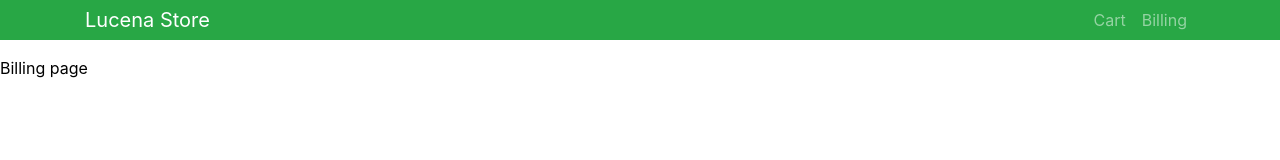
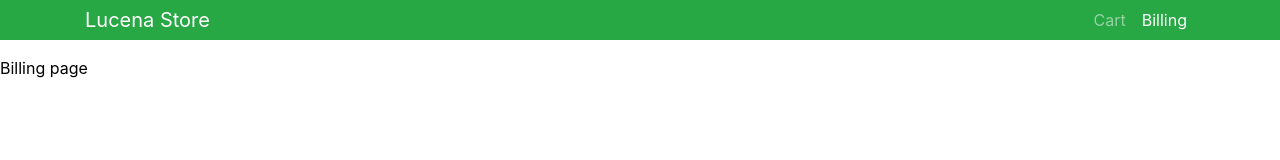
Before and after one commit to vertigojones/lucena-store-app, a React (Create React App) app: page /billing in a window 1280 px wide. Shown: the top 160 px of the page. Built offline with nearby package versions, Linux system fonts and the light colour scheme.

Commit message:
added context api

```diff
--- a/src/App.js
+++ b/src/App.js
@@ -2,20 +2,20 @@ import React, { Component } from "react";
 import { BrowserRouter as Router, Route, Switch } from "react-router-dom";
 import styled from "styled-components";
 import "bootstrap/dist/css/bootstrap.min.css";
-
 import NavBar from "./static-components/NavBar";
-
 import Marketplace from "./pages/marketplace-page/Marketplace";
 import Cart from "./pages/cart-page/Cart";
 import Billing from "./pages/billing-page/Billing";
+import CartProvider from "./contexts/CartProvider";
 
 class App extends Component {
   render() {
     return (
+      <CartProvider>
         <AppStyles>
-        <NavBar />
           <Router>
             <div>
+              <NavBar />
               <Switch>
                 <Route exact path={"/"} component={Marketplace} />
                 <Route exact path={"/cart"} component={Cart} />
@@ -24,6 +24,7 @@ class App extends Component {
             </div>
           </Router>
         </AppStyles>
+      </CartProvider>
     );
   }
 }
--- /dev/null
+++ b/src/contexts/CartContext.js
@@ -0,0 +1,5 @@
+import React from "react";
+
+export default React.createContext({
+  cartItems: []
+});
--- /dev/null
+++ b/src/contexts/CartProvider.js
@@ -0,0 +1,33 @@
+import React, { Component } from "react";
+import CartContext from "./CartContext";
+
+class CartProvider extends Component {
+  constructor(props) {
+    super(props);
+    this.state = {
+      cartItems: []
+    };
+    this.addToCart = this.addToCart.bind(this);
+  }
+  addToCart(item) {
+    const cartItems = [...this.state.cartItems];
+    // push the selected marketplace items to the new array with associated id and update state array
+    cartItems.push(item);
+    this.setState({ cartItems });
+  }
+  render() {
+    console.log(this.state.cartItems);
+    return (
+      <CartContext.Provider
+        value={{
+          cartItems: this.state.cartItems,
+          addToCart: this.addToCart
+        }}
+      >
+        {this.props.children}
+      </CartContext.Provider>
+    );
+  }
+}
+
+export default CartProvider;
--- a/src/pages/cart-page/Cart.js
+++ b/src/pages/cart-page/Cart.js
@@ -1,20 +1,29 @@
 import React, { Component } from "react";
 import CartItem from "./CartItem";
+import CartContext from "../../contexts/CartContext";
 
 export default class Cart extends Component {
+  static contextType = CartContext;
   state = {
     cartItems: [],
     cartTotal: 0
   };
 
   componentDidMount() {
-    this.getAllCartItems();
-    this.calculateCartTotal();
+    console.log("context cart item in cart.js", this.context.cartItems);
+    const { cartItems } = this.context;
+    if (cartItems.length > 0) {
+      this.setState(
+        {
+          cartItems
+        },
+        () => {
+          this.calculateCartTotal();
+        }
+      );
+    }
   }
-
-  getAllCartItems = () => {
-    console.log(this.props.cartItems);
-  };
+  componentDidUpdate() {}
 
   calculateCartTotal = () => {
     if (this.state.cartItems.length > 0) {
--- a/src/pages/marketplace-page/Marketplace.js
+++ b/src/pages/marketplace-page/Marketplace.js
@@ -1,9 +1,12 @@
 import React, { Component } from "react";
 import MarketplaceItem from "./MarketplaceItem";
 import Cart from "../cart-page/Cart";
-
+import CartContext from "../../contexts/CartContext";
 export default class Marketplace extends Component {
-  state = {
+  static contextType = CartContext;
+  constructor(props) {
+    super(props);
+    this.state = {
       marketplaceItems: [
         {
           id: 1,
@@ -44,14 +47,17 @@ export default class Marketplace extends Component {
 
       cartItems: []
     };
+    this.addItem = this.addItem.bind(this);
+  }
 
-  addItem = id => {
-    const { marketplaceItems } = this.state;
+  addItem = marketplaceItem => {
+    //const { marketplaceItems } = this.state;
     // clone the state array of items in cart
-    const cartItems = [...this.state.cartItems];
+    //const cartItems = [...this.state.cartItems];
     // push the selected marketplace items to the new array with associated id and update state array
-    cartItems.push(marketplaceItems[id]);
-    this.setState({ cartItems });
+    //cartItems.push(marketplaceItems);
+    this.context.addToCart(marketplaceItem);
+    //this.setState({ cartItems });
   };
 
   render() {
@@ -62,11 +68,12 @@ export default class Marketplace extends Component {
             <MarketplaceItem
               key={marketplaceItem.id}
               marketplaceItem={marketplaceItem}
-              addToCartHandler={this.addItem.bind(this, marketplaceItem.id)}
+              addToCartHandler={() => {
+                this.addItem(marketplaceItem);
+              }}
             />
           ))}
         </div>
-        <Cart cartItems={this.state.cartItems} />
       </div>
     );
   }
--- a/src/static-components/NavBar.js
+++ b/src/static-components/NavBar.js
@@ -1,29 +1,26 @@
 import React, { Component } from "react";
+import { NavLink, Link } from "react-router-dom";
 
 export class NavBar extends Component {
   render() {
     return (
       <nav className="navbar navbar-expand-sm navbar-dark bg-success mb-3 py-0">
         <div className="container">
-          <a href="/" className="navbar-brand">
+          <Link to="/" className="navbar-brand">
             Lucena Store
-          </a>
+          </Link>
           <div>
             <ul className="navbar-nav mr-auto">
-              <li
-                href="/cart"
-                className="nav-link"
-                style={{ cursor: "pointer" }}
-              >
-                Cart
-              </li>
-              <li
-                href="/billing"
-                className="nav-link"
-                style={{ cursor: "pointer" }}
-              >
-                Billing
-              </li>
+              <NavLink to="/cart" activeClassName="active">
+                <li className="nav-link" style={{ cursor: "pointer" }}>
+                  Cart
+                </li>
+              </NavLink>
+              <NavLink to="/billing" activeClassName="active">
+                <li className="nav-link" style={{ cursor: "pointer" }}>
+                  Billing
+                </li>
+              </NavLink>
             </ul>
           </div>
         </div>
```
Also changed, not shown: src/index.js (+7 -6 lines). Lines whose indentation alone changed are shown as unchanged.
